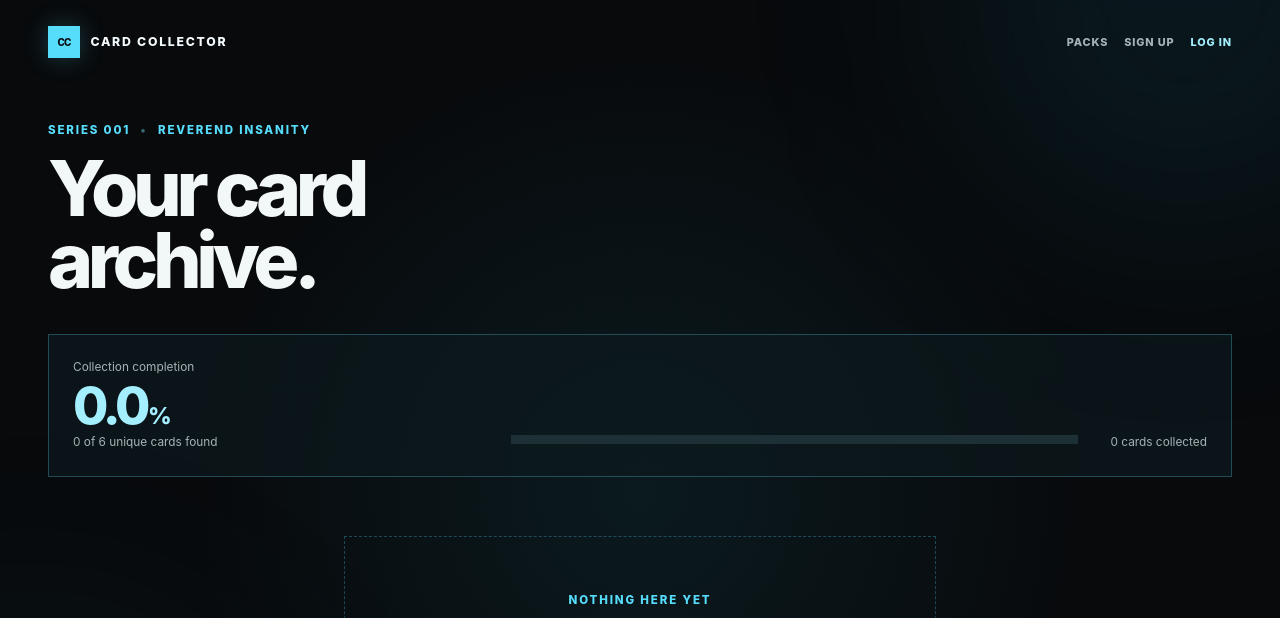
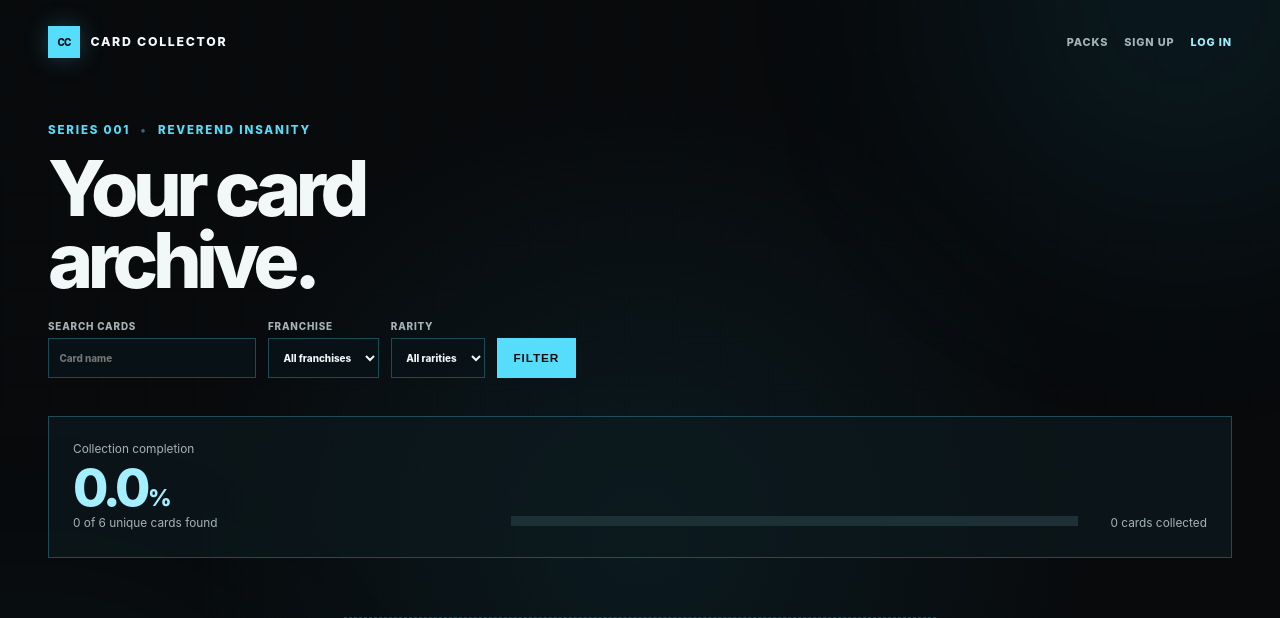
Before and after one commit to rizkwar/card_collector, a Django app: page /collection/ in a window 1280 px wide. Shown: the top 618 px of the page. Run offline with Django 5.2, Linux system fonts and the light colour scheme.

Commit message:
Feature: adding search and filter bar in collections

```diff
--- a/cards/templates/prototype/collection.html
+++ b/cards/templates/prototype/collection.html
@@ -7,6 +7,34 @@
     <div class="collection-page">
         <p class="eyebrow">Series 001 <span aria-hidden="true">•</span> Reverend Insanity</p>
         <h1 class="page-title">Your card<br>archive.</h1>
+        <form class="collection-filters" method="get">
+            <label>
+                <span>Search cards</span>
+                <input type="search" name="search" value="{{ search }}" placeholder="Card name">
+            </label>
+            <label>
+                <span>Franchise</span>
+                <select name="franchise">
+                    <option value="">All franchises</option>
+                    {% for franchise in franchises %}
+                        <option value="{{ franchise.name }}"{% if franchise_filter == franchise.name %} selected{% endif %}>{{ franchise.name }}</option>
+                    {% endfor %}
+                </select>
+            </label>
+            <label>
+                <span>Rarity</span>
+                <select name="rarity">
+                    <option value="">All rarities</option>
+                    {% for value, label in rarities %}
+                        <option value="{{ value }}"{% if rarity_filter == value %} selected{% endif %}>{{ label }}</option>
+                    {% endfor %}
+                </select>
+            </label>
+            <button class="button button-primary" type="submit">Filter</button>
+            {% if search or franchise_filter or rarity_filter %}
+                <a class="button button-secondary" href="{% url 'collection' %}">Clear</a>
+            {% endif %}
+        </form>
         <section class="collection-summary" aria-label="Collection progress">
             <div>
                 <p class="summary-label">Collection completion</p>
--- a/cards/views.py
+++ b/cards/views.py
@@ -6,7 +6,7 @@ from django.contrib.auth.forms import UserCreationForm
 from django.shortcuts import get_object_or_404, redirect, render
 from django.views.decorators.http import require_POST
 
-from .models import Card, Pack, PackCard, UserCard
+from .models import Card, Franchise, Pack, PackCard, Rarity, UserCard
 
 
 def signup(request):
@@ -276,14 +276,30 @@ def prototype_collection(request):
 
 def collection(request):
     if request.user.is_authenticated:
+        search = request.GET.get("search", "").strip()
+        franchise_filter = request.GET.get("franchise", "").strip()
+        rarity_filter = request.GET.get("rarity", "").strip()
         owned_entries = (
             UserCard.objects.filter(user=request.user)
             .select_related("card", "card__franchise")
             .order_by("card__name")
         )
+        if search:
+            owned_entries = owned_entries.filter(card__name__icontains=search)
+        if franchise_filter:
+            owned_entries = owned_entries.filter(
+                card__franchise__name=franchise_filter
+            )
+        if rarity_filter in {choice.value for choice in Rarity}:
+            owned_entries = owned_entries.filter(card__rarity=rarity_filter)
+
+        franchises = Franchise.objects.filter(
+            cards__owner_entries__user=request.user,
+        ).distinct().order_by("name")
         total_unique_possible = Card.objects.count()
-        unique_owned = owned_entries.count()
-        total_copies = sum(entry.amount for entry in owned_entries)
+        all_owned_entries = UserCard.objects.filter(user=request.user)
+        unique_owned = all_owned_entries.count()
+        total_copies = sum(entry.amount for entry in all_owned_entries)
         percent = (
             round((unique_owned / total_unique_possible) * 100, 1)
             if total_unique_possible
@@ -311,6 +327,11 @@ def collection(request):
                 "total_unique_possible": total_unique_possible,
                 "total_copies": total_copies,
                 "percent": percent,
+                "franchises": franchises,
+                "rarities": Rarity.choices,
+                "search": search,
+                "franchise_filter": franchise_filter,
+                "rarity_filter": rarity_filter,
             },
         )
 
--- a/static/css/prototype.css
+++ b/static/css/prototype.css
@@ -399,6 +399,37 @@ h1 {
     line-height: 1.6;
 }
 
+.collection-filters {
+    display: flex;
+    flex-wrap: wrap;
+    align-items: end;
+    gap: 0.75rem;
+    margin: 1.5rem 0 2rem;
+}
+
+.collection-filters label {
+    display: grid;
+    gap: 0.35rem;
+    color: var(--muted);
+    font-size: 0.62rem;
+    font-weight: 800;
+    letter-spacing: 0.08em;
+    text-transform: uppercase;
+}
+
+.collection-filters input,
+.collection-filters select {
+    min-height: 2.5rem;
+    padding: 0.55rem 0.65rem;
+    border: 1px solid var(--line);
+    color: var(--paper);
+    background: rgba(9, 19, 24, 0.86);
+    font: inherit;
+}
+
+.collection-filters input { min-width: 13rem; }
+.collection-filters .button { min-height: 2.5rem; }
+
 .pull-grid {
     display: grid;
     grid-template-columns: repeat(5, minmax(0, 1fr));
```
Also changed, not shown: cards/tests.py (+21 -0 lines).
